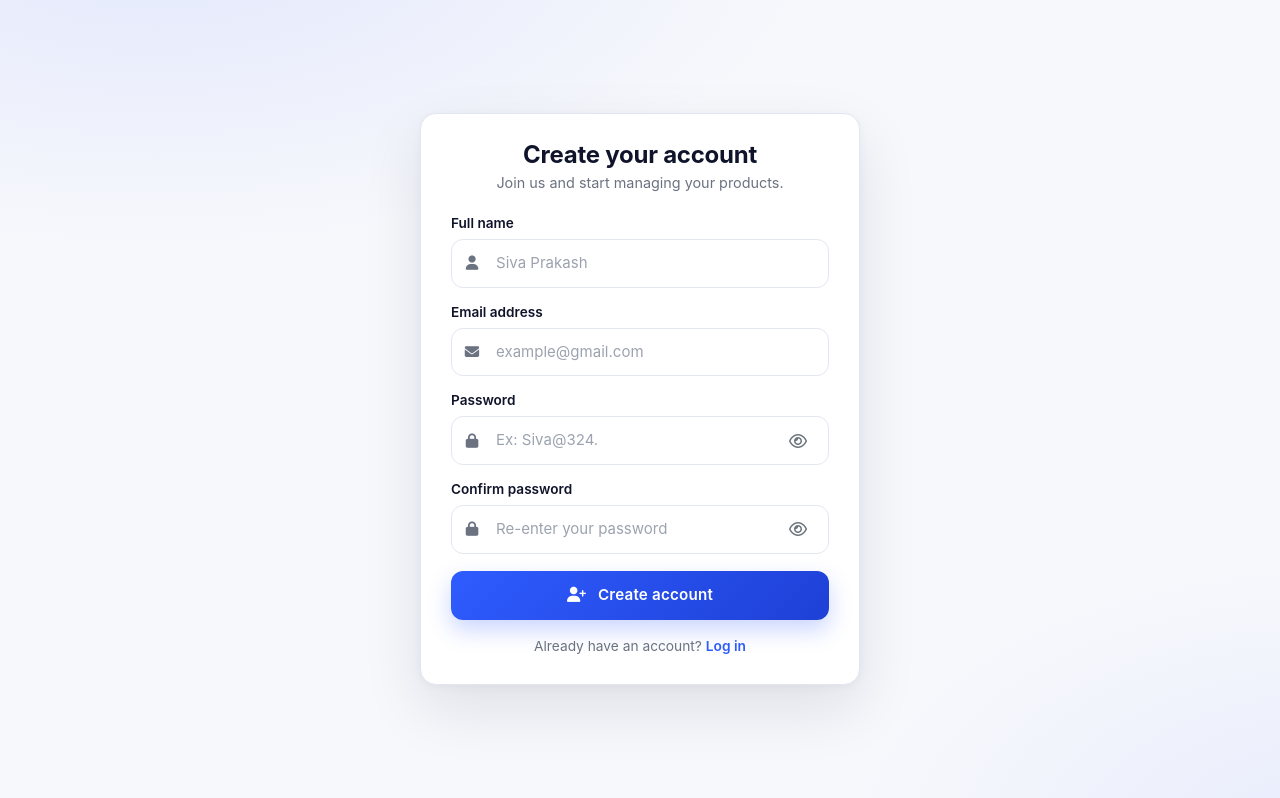
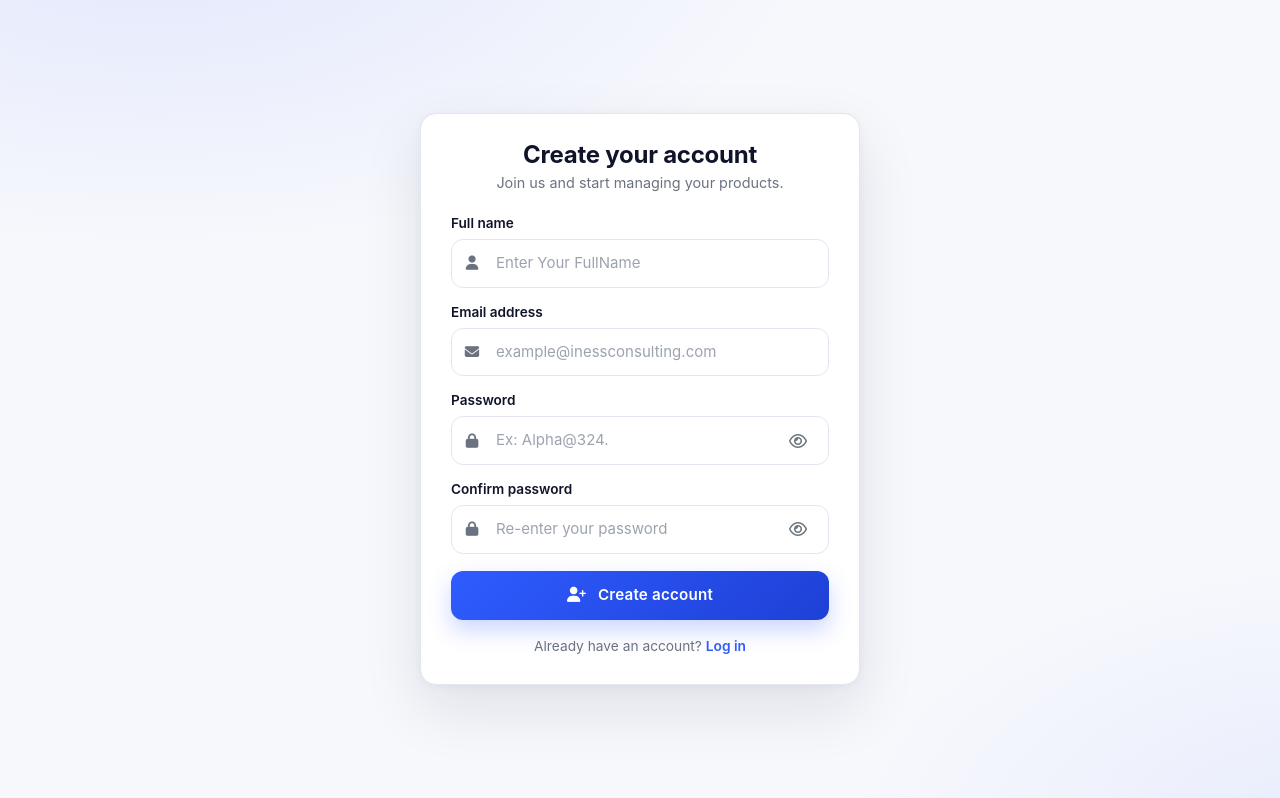
Before and after one commit to Siva9943/Tool_Task, a Django app: page /signup/ in a window 1280 px wide. Shown: the part 76-874 px from the top of the page. Run offline with Django 5.2, Linux system fonts and the light colour scheme; parts of the project's set-up code (start-up, migrations or seed data) failed here and were passed over; some libraries are stand-ins or nearby versions.

Commit message:
fix security

```diff
--- a/templates/registration/login.html
+++ b/templates/registration/login.html
@@ -248,7 +248,7 @@
                                                 type="text"
                                                 name="email"
                                                 id="id_email"
-                                                placeholder="example@gmail.com"
+                                                placeholder="sam@inessconsulting.com"
                                                 required>
 
                                             <span class="field-trailing">
--- a/templates/signup.html
+++ b/templates/signup.html
@@ -373,7 +373,7 @@
           <input type="text"
                  id="id_full_name"
                  name="full_name"
-                 placeholder="Siva Prakash"
+                 placeholder="Enter Your FullName"
                  required
                  autocomplete="name">
           <span class="field-trailing">
@@ -390,7 +390,7 @@
           <input type="email"
                  id="id_email"
                  name="email"
-                 placeholder="example@gmail.com"
+                 placeholder="example@inessconsulting.com"
                  required
                  autocomplete="email">
           <span class="field-trailing">
@@ -407,7 +407,7 @@
           <input type="password"
                  id="id_password1"
                  name="password1"
-                 placeholder="Ex: Siva@324."
+                 placeholder="Ex: Alpha@324."
                  required
                  autocomplete="new-password">
           <span class="field-trailing">
```
